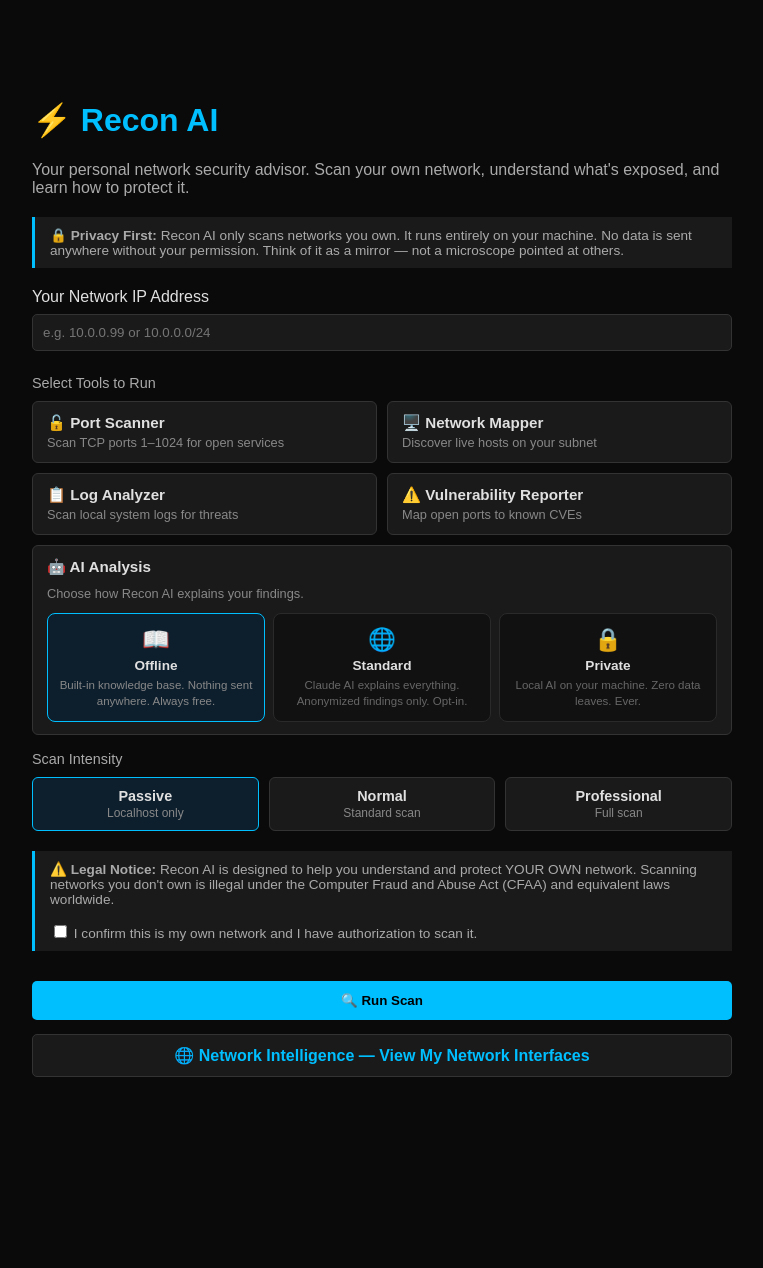
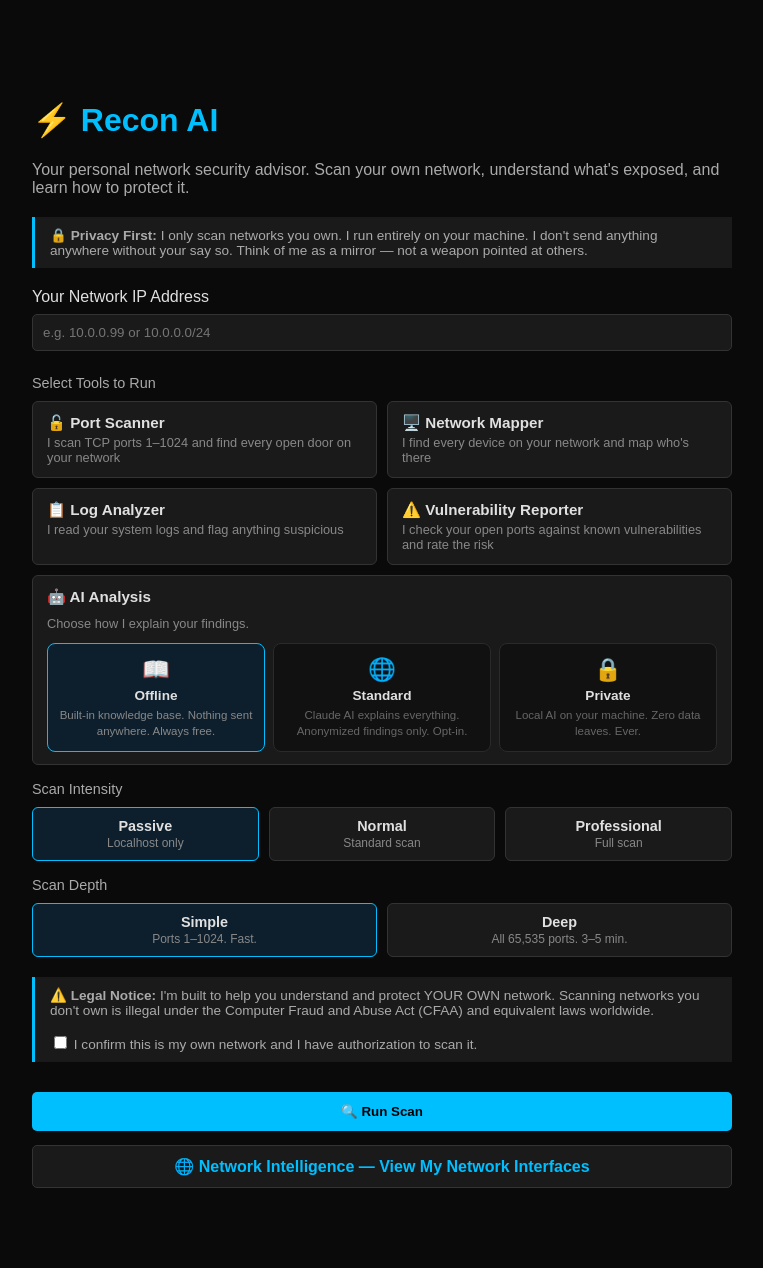
Before and after one commit to PRXSM/recon-ai, a Flask app: page / in a window 1280 px wide. Shown: the whole page, without its empty margins (258-1021 px from the left). Before the commit the page ends 1077 px from the top, so only its background shows below. Run offline with Flask 3, Linux system fonts and the light colour scheme.

Commit message:
Phase 7: deep scan mode, threading, 65k ports, scan depth selector, first person brand voice audit

```diff
--- a/app.py
+++ b/app.py
@@ -189,6 +189,7 @@ def scan():
     ip = request.form.get("target", "").strip()
     tools = request.form.getlist("tools")   # list of checked tool values
     intensity = request.form.get("intensity", "normal").strip()
+    scan_depth = request.form.get("scan_depth", "simple").strip()
     timestamp = datetime.datetime.now().isoformat()
 
     use_ai = "ai_analysis" in tools
@@ -214,7 +215,11 @@ def scan():
     # Port Scanner
     if "port_scanner" in tools:
         try:
-            open_ports = scan_target(ip)
+            if scan_depth == "deep":
+                from port_scanner import deep_scan
+                open_ports = deep_scan(ip)
+            else:
+                open_ports = scan_target(ip)
         except Exception as e:
             logger.error(f"Port scan failed: {e}")
             open_ports = []
--- a/port_scanner.py
+++ b/port_scanner.py
@@ -2,6 +2,7 @@ import socket
 import datetime
 import logging
 import platform
+from concurrent.futures import ThreadPoolExecutor, as_completed
 
 # Setup logging
 logger = logging.getLogger(__name__)
@@ -9,68 +10,112 @@ logging.basicConfig(level=logging.INFO)
 
 # Common ports and their services for basic identification
 common_ports = {
-	21: "FTP",
-	22: "SSH",
-	23: "Telnet",
-	25: "SMTP",
-	53: "DNS",
-	80: "HTTP",
-	88: "Kerberos",
-	110: "POP3",
-	143: "IMAP",
-	443: "HTTPS",
-	445: "SMB",
-	3389: "RDP",
-	8080: "HTTP-Alt"
+    21: "FTP",
+    22: "SSH",
+    23: "Telnet",
+    25: "SMTP",
+    53: "DNS",
+    80: "HTTP",
+    88: "Kerberos",
+    110: "POP3",
+    143: "IMAP",
+    443: "HTTPS",
+    445: "SMB",
+    1433: "MSSQL",
+    3306: "MySQL",
+    3389: "RDP",
+    4444: "Metasploit",
+    5432: "PostgreSQL",
+    5900: "VNC",
+    5985: "WinRM",
+    6379: "Redis",
+    6667: "IRC",
+    8080: "HTTP-Alt",
+    8443: "HTTPS-Alt",
+    8888: "HTTP-Dev",
+    9090: "HTTP-Alt-2",
+    9200: "Elasticsearch",
+    27017: "MongoDB",
 }
 
 def scan_port(target, port):
-	logger.info(f"Scanning port {port} on {target}")
-	try:
-		sock = socket.socket(socket.AF_INET, socket.SOCK_STREAM)
-		socket.setdefaulttimeout(0.5)
-		result = sock.connect_ex((target, port))
-		sock.close()
-		return result == 0
-	except socket.error as e:
-		logger.warning(f"Error scanning port {port}: {e}")
-		return False
+    logger.info(f"Scanning port {port} on {target}")
+    try:
+        sock = socket.socket(socket.AF_INET, socket.SOCK_STREAM)
+        socket.setdefaulttimeout(0.5)
+        result = sock.connect_ex((target, port))
+        sock.close()
+        return result == 0
+    except socket.error as e:
+        logger.warning(f"Error scanning port {port}: {e}")
+        return False
 
-def scan_target (target):
-	logger.info(f"Starting scan on {target}")
-	logger.info(f"Running on {platform.system()}")
-	results = []
-	for port in range(1, 1025):
-		if scan_port(target, port):
-			service = common_ports.get(port, "Unknown")
-			line = f"Port {port}: OPEN ({service})"
-			print(line)
-			results.append(line)
-	return results
+def scan_ports_threaded(target, port_range, max_workers=100):
+    """
+    Scan ports using threading.
+    port_range: tuple (start, end)
+    max_workers: concurrent threads
+    Returns list of open port strings.
+    """
+    results = []
+    start, end = port_range
+
+    with ThreadPoolExecutor(max_workers=max_workers) as executor:
+        futures = {
+            executor.submit(scan_port, target, port): port
+            for port in range(start, end)
+        }
+        for future in as_completed(futures):
+            port = futures[future]
+            if future.result():
+                service = common_ports.get(port, "Unknown")
+                line = f"Port {port}: OPEN ({service})"
+                print(line)
+                results.append(line)
+
+    results.sort(key=lambda x: int(x.split()[1].rstrip(":")))
+    return results
+
+def simple_scan(target):
+    """Scan ports 1–1024. Fast. For everyday use."""
+    logger.info(f"Starting simple scan on {target} (ports 1-1024)")
+    logger.info(f"Running on {platform.system()}")
+    return scan_ports_threaded(target, (1, 1025), max_workers=100)
+
+def deep_scan(target):
+    """Scan all 65,535 ports. Thorough. Takes 3–5 minutes."""
+    logger.info(f"Starting deep scan on {target} (ports 1-65535)")
+    logger.info(f"Running on {platform.system()}")
+    return scan_ports_threaded(target, (1, 65536), max_workers=200)
+
+def scan_target(target):
+    """Alias for simple_scan() — keeps existing app.py calls working."""
+    return simple_scan(target)
 
 def save_report(target, results, timestamp, filename):
-	logger.info(f"Saving report to {filename}")
-	with open(filename, "w") as f:
-		f.write(f"Scan Report - {target}\n")
-		f.write(f"Time: {timestamp}\n")
-		f.write(f"Platform: {platform.system()}\n")
-		f.write("="*40 + "\n")
-		if not results:
-			f.write("No open ports found.\n")
-		else:
-			for line in results:
-				f.write(line + "\n")
-		f.write(f"\nTotal open ports: {len(results)}\n")
+    logger.info(f"Saving report to {filename}")
+    with open(filename, "w") as f:
+        f.write(f"Scan Report - {target}\n")
+        f.write(f"Time: {timestamp}\n")
+        f.write(f"Platform: {platform.system()}\n")
+        f.write("="*40 + "\n")
+        if not results:
+            f.write("No open ports found.\n")
+        else:
+            for line in results:
+                f.write(line + "\n")
+        f.write(f"\nTotal open ports: {len(results)}\n")
 
 def main():
-	target = input("Enter IP to scan: ")
-	timestamp = datetime.datetime.now().isoformat()
-	filename = f"scan_{target}_{timestamp}.txt"
-	print(f"\nScanning {target}...\n")
-	results = scan_target(target)
-	save_report(target, results, timestamp, filename)
-	print(f"\nScan complete. ")
-	print(f"Total open ports found: {len(results)}")
-	print(f"Report saved to: {filename}")
+    target = input("Enter IP to scan: ")
+    timestamp = datetime.datetime.now().isoformat()
+    filename = f"scan_{target}_{timestamp}.txt"
+    print(f"\nScanning {target}...\n")
+    results = scan_target(target)
+    save_report(target, results, timestamp, filename)
+    print(f"\nScan complete.")
+    print(f"Total open ports found: {len(results)}")
+    print(f"Report saved to: {filename}")
+
 if __name__ == "__main__":
-	main()
+    main()
--- a/templates/index.html
+++ b/templates/index.html
@@ -133,9 +133,9 @@
     <p>Your personal network security advisor. Scan your own network, understand what's exposed, and learn how to protect it.</p>
 
     <div class="privacy-notice">
-        🔒 <strong>Privacy First:</strong> Recon AI only scans networks you own.
-        It runs entirely on your machine. No data is sent anywhere without
-         your permission. Think of it as a mirror — not a microscope pointed at others.
+        🔒 <strong>Privacy First:</strong> I only scan networks you own.
+        I run entirely on your machine. I don't send anything anywhere without
+        your say so. Think of me as a mirror — not a weapon pointed at others.
     </div>
 
     <form action="/scan" method="POST">
@@ -148,34 +148,34 @@
                 <input type="checkbox" name="tools" value="port_scanner" id="port_scanner">
                 <label for="port_scanner">
                     <div class="tool-name">🔓 Port Scanner</div>
-                    <div class="tool-desc">Scan TCP ports 1–1024 for open services</div>
+                    <div class="tool-desc">I scan TCP ports 1–1024 and find every open door on your network</div>
                 </label>
             </div>
             <div class="tool-card" id="card_network_mapper" onclick="toggleTool('network_mapper', this)">
                 <input type="checkbox" name="tools" value="network_mapper" id="network_mapper">
                 <label for="network_mapper">
                     <div class="tool-name">🖥️ Network Mapper</div>
-                    <div class="tool-desc">Discover live hosts on your subnet</div>
+                    <div class="tool-desc">I find every device on your network and map who's there</div>
                 </label>
             </div>
             <div class="tool-card" id="card_log_analyzer" onclick="toggleTool('log_analyzer', this)">
                 <input type="checkbox" name="tools" value="log_analyzer" id="log_analyzer">
                 <label for="log_analyzer">
                     <div class="tool-name">📋 Log Analyzer</div>
-                    <div class="tool-desc">Scan local system logs for threats</div>
+                    <div class="tool-desc">I read your system logs and flag anything suspicious</div>
                 </label>
             </div>
             <div class="tool-card" id="card_vuln_reporter" onclick="toggleTool('vuln_reporter', this)">
                 <input type="checkbox" name="tools" value="vuln_reporter" id="vuln_reporter">
                 <label for="vuln_reporter">
                     <div class="tool-name">⚠️ Vulnerability Reporter</div>
-                    <div class="tool-desc">Map open ports to known CVEs</div>
+                    <div class="tool-desc">I check your open ports against known vulnerabilities and rate the risk</div>
                 </label>
             </div>
             <div class="tool-card" id="card_ai_analysis" style="grid-column: span 2; cursor:default;">
                 <input type="checkbox" name="tools" value="ai_analysis" id="ai_analysis" style="display:none;">
                 <div class="tool-name" style="margin-bottom:10px;">🤖 AI Analysis</div>
-                <div class="tool-desc" style="margin-bottom:12px;">Choose how Recon AI explains your findings.</div>
+                <div class="tool-desc" style="margin-bottom:12px;">Choose how I explain your findings.</div>
                 <div style="display:flex; gap:8px;">
                     <div class="ai-mode-card selected" id="mode_offline" onclick="selectAIMode('offline', this)">
                         <input type="radio" name="ai_mode" value="offline" checked style="display:none;">
@@ -228,9 +228,30 @@
             Only use on networks you own and control.
         </div>
 
+        <label style="margin-top:16px; display:block; color:#aaa; font-size:0.9em;">Scan Depth</label>
+        <div class="intensity-group">
+            <div class="intensity-option selected" id="opt_simple" onclick="selectDepth('simple', this)">
+                <input type="radio" name="scan_depth" value="simple" id="depth_simple" checked>
+                <label for="depth_simple">
+                    <div class="intensity-name">Simple</div>
+                    <div class="intensity-desc">Ports 1–1024. Fast.</div>
+                </label>
+            </div>
+            <div class="intensity-option" id="opt_deep" onclick="selectDepth('deep', this)">
+                <input type="radio" name="scan_depth" value="deep" id="depth_deep">
+                <label for="depth_deep">
+                    <div class="intensity-name">Deep</div>
+                    <div class="intensity-desc">All 65,535 ports. 3–5 min.</div>
+                </label>
+            </div>
+        </div>
+        <div id="deepScanWarning" style="display:none; background:#0d1a0d; border-left:3px solid #44cc77; padding:10px 14px; margin-top:8px; color:#44cc77; font-size:0.82em; border-radius:0 4px 4px 0;">
+            🔍 I'll check every single port — all 65,535 of them. I'll find anything hiding on non-standard ports. Give me 3–5 minutes. Worth it.
+        </div>
+
         <div class="privacy-notice">
-            ⚠️ <strong>Legal Notice:</strong> Recon AI is designed to help you
-            understand and protect YOUR OWN network. Scanning networks you don't
+            ⚠️ <strong>Legal Notice:</strong> I'm built to help you understand
+            and protect YOUR OWN network. Scanning networks you don't
             own is illegal under the Computer Fraud and Abuse Act (CFAA) and
             equivalent laws worldwide.
             <br><br>
@@ -264,6 +285,12 @@
             const aiCheckbox = document.getElementById('ai_analysis');
             aiCheckbox.checked = (mode === 'standard' || mode === 'private');
         }
+        function selectDepth(value, el) {
+            document.querySelectorAll('#opt_simple, #opt_deep').forEach(o => o.classList.remove('selected'));
+            el.classList.add('selected');
+            document.getElementById('depth_' + value).checked = true;
+            document.getElementById('deepScanWarning').style.display = value === 'deep' ? 'block' : 'none';
+        }
     </script>
 </body>
 </html>
```
